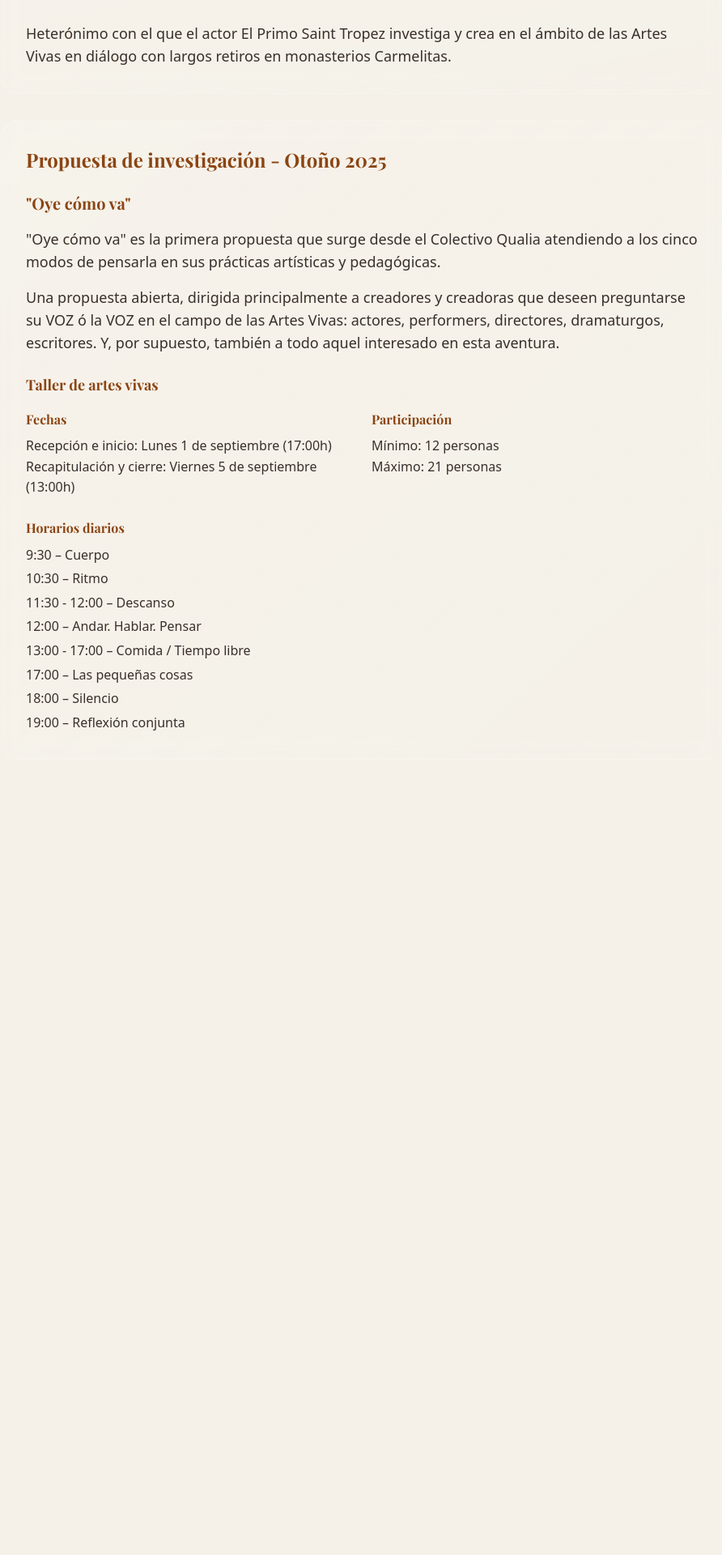
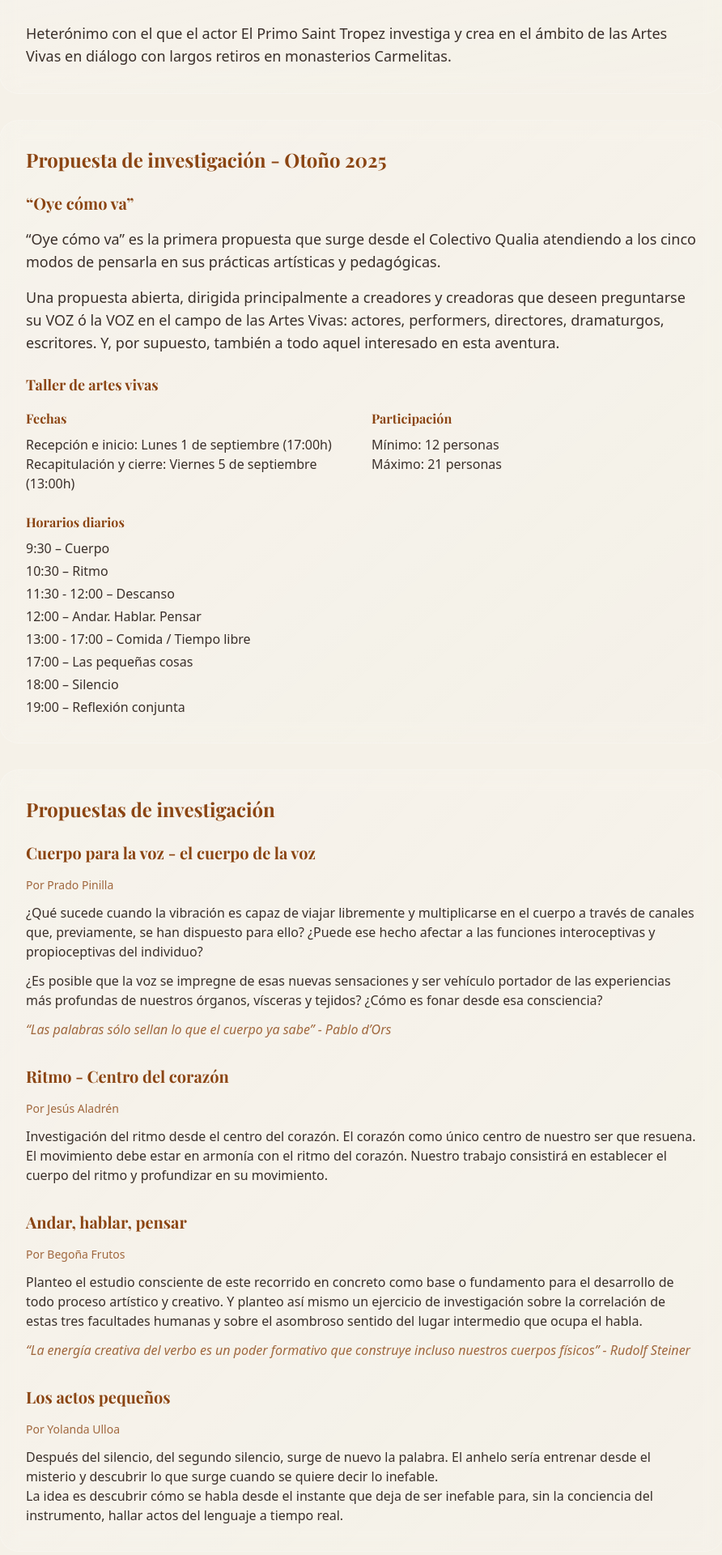
Before and after one commit to EtherCore-Corporation/Qualia, a Next.js app: page /colectivo/jesus-barranco in a window 1280 px wide. Shown: the part 560-2480 px from the top of the page at 81% size, without its empty margins (193-1085 px from the left). Before the commit the page ends 1562 px from the top, so only its background shows below. Built offline with nearby package versions, Linux system fonts and the light colour scheme.

Commit message:
Version 1.4

```diff
--- a/src/app/colectivo/jesus-barranco/page.tsx
+++ b/src/app/colectivo/jesus-barranco/page.tsx
@@ -17,15 +17,15 @@ export default function JesusBarranco() {
             <div className="w-48 h-48 mx-auto mb-6 rounded-full overflow-hidden ring-4 ring-accent/30">
               <Image
                 src="/primo.jpg"
-                alt="Jesús Barranco"
+                alt="El Primo Saint Tropez"
                 width={192}
                 height={192}
                 className="w-full h-full object-cover"
               />
             </div>
-            <h1 className="text-4xl font-bold mb-4 section-title">El Primo Saint Tropez</h1>
-            <p className="text-xl text-accent mb-2">Actor e investigador en Artes Vivas</p>
-            <div className="flex justify-center gap-4">
+            <h1 className="text-3xl md:text-4xl font-bold mb-4 section-title">El Primo Saint Tropez</h1>
+            <p className="text-lg md:text-xl text-accent mb-2">Actor e investigador en Artes Vivas</p>
+            <div className="flex flex-col sm:flex-row justify-center gap-4">
               <a
                 href="#"
                 className="text-sm text-accent hover:text-accent/80 underline"
@@ -42,47 +42,50 @@ export default function JesusBarranco() {
           </div>
 
           {/* Heterónimo */}
-          <div className="mt-8 p-8 bg-gradient-to-br from-white/15 to-white/5 backdrop-blur-md border border-white/20 rounded-3xl">
-            <h2 className="text-2xl font-bold mb-6 section-title">Heterónimo</h2>
-            <p className="text-lg">
+          <div className="mt-8 p-6 md:p-8 bg-gradient-to-br from-white/15 to-white/5 backdrop-blur-md border border-white/20 rounded-3xl">
+            <h2 className="text-xl md:text-2xl font-bold mb-6 section-title">Heterónimo</h2>
+            <p className="text-base md:text-lg">
               Heterónimo con el que el actor El Primo Saint Tropez investiga y crea en el ámbito de las Artes Vivas en diálogo con largos retiros en monasterios Carmelitas.
             </p>
           </div>
 
           {/* Propuesta de Investigación - Otoño 2025 */}
-          <div className="mt-8 p-8 bg-gradient-to-br from-white/15 to-white/5 backdrop-blur-md border border-white/20 rounded-3xl">
-            <h2 className="text-2xl font-bold mb-6 section-title">Propuesta de investigación - Otoño 2025</h2>
+          <div className="mt-8 p-6 md:p-8 bg-gradient-to-br from-white/15 to-white/5 backdrop-blur-md border border-white/20 rounded-3xl">
+            <h2 className="text-xl md:text-2xl font-bold mb-6 section-title">
+              <span className="hidden sm:inline">Propuesta de investigación</span>
+              <span className="sm:hidden">Propuesta de investigación</span> - Otoño 2025
+            </h2>
             <div className="space-y-6">
               <div>
-                <h3 className="text-xl font-bold mb-4 text-accent">"Oye cómo va"</h3>
-                <p className="text-lg mb-4">
-                  "Oye cómo va" es la primera propuesta que surge desde el Colectivo Qualia atendiendo a los cinco modos de pensarla en sus prácticas artísticas y pedagógicas.
+                <h3 className="text-lg md:text-xl font-bold mb-4 text-accent">&ldquo;Oye cómo va&rdquo;</h3>
+                <p className="text-base md:text-lg mb-4">
+                  &ldquo;Oye cómo va&rdquo; es la primera propuesta que surge desde el Colectivo Qualia atendiendo a los cinco modos de pensarla en sus prácticas artísticas y pedagógicas.
                 </p>
-                <p className="text-lg mb-6">
+                <p className="text-base md:text-lg mb-6">
                   Una propuesta abierta, dirigida principalmente a creadores y creadoras que deseen preguntarse su VOZ ó la VOZ en el campo de las Artes Vivas: actores, performers, directores, dramaturgos, escritores. Y, por supuesto, también a todo aquel interesado en esta aventura.
                 </p>
               </div>
 
               {/* Taller de artes vivas */}
               <div>
-                <h4 className="text-lg font-bold mb-4 text-accent">Taller de artes vivas</h4>
+                <h4 className="text-base md:text-lg font-bold mb-4 text-accent">Taller de artes vivas</h4>
 
                 <div className="grid md:grid-cols-2 gap-6 mb-6">
                   <div>
-                    <h5 className="font-bold mb-2">Fechas</h5>
-                    <p>Recepción e inicio: Lunes 1 de septiembre (17:00h)</p>
-                    <p>Recapitulación y cierre: Viernes 5 de septiembre (13:00h)</p>
+                    <h5 className="font-bold mb-2 text-sm md:text-base">Fechas</h5>
+                    <p className="text-sm md:text-base">Recepción e inicio: Lunes 1 de septiembre (17:00h)</p>
+                    <p className="text-sm md:text-base">Recapitulación y cierre: Viernes 5 de septiembre (13:00h)</p>
                   </div>
                   <div>
-                    <h5 className="font-bold mb-2">Participación</h5>
-                    <p>Mínimo: 12 personas</p>
-                    <p>Máximo: 21 personas</p>
+                    <h5 className="font-bold mb-2 text-sm md:text-base">Participación</h5>
+                    <p className="text-sm md:text-base">Mínimo: 12 personas</p>
+                    <p className="text-sm md:text-base">Máximo: 21 personas</p>
                   </div>
                 </div>
 
                 <div>
-                  <h5 className="font-bold mb-2">Horarios diarios</h5>
-                  <ul className="space-y-1">
+                  <h5 className="font-bold mb-2 text-sm md:text-base">Horarios diarios</h5>
+                  <ul className="space-y-1 text-sm md:text-base">
                     <li>9:30 – Cuerpo</li>
                     <li>10:30 – Ritmo</li>
                     <li>11:30 - 12:00 – Descanso</li>
@@ -96,6 +99,52 @@ export default function JesusBarranco() {
               </div>
             </div>
           </div>
+
+          {/* Propuestas de investigación del colectivo */}
+          <div className="mt-8 p-6 md:p-8 bg-gradient-to-br from-white/15 to-white/5 backdrop-blur-md border border-white/20 rounded-3xl">
+            <h2 className="text-xl md:text-2xl font-bold mb-6 section-title">
+              <span className="hidden sm:inline">Propuestas de investigación</span>
+              <span className="sm:hidden">Propuestas de investigación</span>
+            </h2>
+            <div className="space-y-8">
+
+              {/* Cuerpo para la voz */}
+              <div>
+                <h3 className="text-lg md:text-xl font-bold mb-4 text-accent">Cuerpo para la voz - el cuerpo de la voz</h3>
+                <p className="text-sm text-accent/80 mb-3">Por Prado Pinilla</p>
+                <div className="space-y-3">
+                  <p className="text-sm md:text-base">¿Qué sucede cuando la vibración es capaz de viajar libremente y multiplicarse en el cuerpo a través de canales que, previamente, se han dispuesto para ello? ¿Puede ese hecho afectar a las funciones interoceptivas y propioceptivas del individuo?</p>
+                  <p className="text-sm md:text-base">¿Es posible que la voz se impregne de esas nuevas sensaciones y ser vehículo portador de las experiencias más profundas de nuestros órganos, vísceras y tejidos? ¿Cómo es fonar desde esa consciencia?</p>
+                  <p className="italic text-accent/80 text-sm md:text-base">&ldquo;Las palabras sólo sellan lo que el cuerpo ya sabe&rdquo; - Pablo d&rsquo;Ors</p>
+                </div>
+              </div>
+
+              {/* Ritmo - Centro del corazón */}
+              <div>
+                <h3 className="text-lg md:text-xl font-bold mb-4 text-accent">Ritmo - Centro del corazón</h3>
+                <p className="text-sm text-accent/80 mb-3">Por Jesús Aladrén</p>
+                <p className="text-sm md:text-base">Investigación del ritmo desde el centro del corazón. El corazón como único centro de nuestro ser que resuena. El movimiento debe estar en armonía con el ritmo del corazón. Nuestro trabajo consistirá en establecer el cuerpo del ritmo y profundizar en su movimiento.</p>
+              </div>
+
+              {/* Andar, hablar, pensar */}
+              <div>
+                <h3 className="text-lg md:text-xl font-bold mb-4 text-accent">Andar, hablar, pensar</h3>
+                <p className="text-sm text-accent/80 mb-3">Por Begoña Frutos</p>
+                <div className="space-y-3">
+                  <p className="text-sm md:text-base">Planteo el estudio consciente de este recorrido en concreto como base o fundamento para el desarrollo de todo proceso artístico y creativo. Y planteo así mismo un ejercicio de investigación sobre la correlación de estas tres facultades humanas y sobre el asombroso sentido del lugar intermedio que ocupa el habla.</p>
+                  <p className="italic text-accent/80 text-sm md:text-base">&ldquo;La energía creativa del verbo es un poder formativo que construye incluso nuestros cuerpos físicos&rdquo; - Rudolf Steiner</p>
+                </div>
+              </div>
+
+              {/* Los actos pequeños */}
+              <div>
+                <h3 className="text-lg md:text-xl font-bold mb-4 text-accent">Los actos pequeños</h3>
+                <p className="text-sm text-accent/80 mb-3">Por Yolanda Ulloa</p>
+                <p className="text-sm md:text-base">Después del silencio, del segundo silencio, surge de nuevo la palabra. El anhelo sería entrenar desde el misterio y descubrir lo que surge cuando se quiere decir lo inefable.</p>
+                <p className="text-sm md:text-base">La idea es descubrir cómo se habla desde el instante que deja de ser inefable para, sin la conciencia del instrumento, hallar actos del lenguaje a tiempo real.</p>
+              </div>
+            </div>
+          </div>
         </div>
       </div>
     </div>
--- a/src/app/colectivo/page.tsx
+++ b/src/app/colectivo/page.tsx
@@ -113,7 +113,7 @@ export default function Profesores() {
                   className="w-full h-full object-cover group-hover:scale-110 transition-transform duration-500"
                 />
               </div>
-              <h3 className="text-xl font-bold mb-4 section-title">El Primo Saint Tropez</h3>
+              <h3 className="text-xl font-bold mb-4 section-title">Jesús Barranco</h3>
               <p className="text-sm text-muted leading-relaxed">
                 Actor e investigador en Artes Vivas, miembro de diversos colectivos artísticos.
               </p>
--- a/src/app/page.tsx
+++ b/src/app/page.tsx
@@ -372,7 +372,10 @@ export default function Home() {
       {/* Workshop Section */}
       <section id="propuesta-investigacion" className="py-16 bg-background/85">
         <div className="container mx-auto px-4">
-          <h2 className="text-4xl font-bold mb-8 text-center section-title">Propuesta de investigación - Otoño 2025</h2>
+                      <h2 className="text-2xl md:text-4xl font-bold mb-8 text-center section-title">
+              <span className="hidden sm:inline">Propuesta de investigación</span>
+              <span className="sm:hidden">Propuesta de investigación</span> - Otoño 2025
+            </h2>
           <div className="max-w-4xl mx-auto mb-12 p-8 bg-gradient-to-br from-white/15 to-white/5 backdrop-blur-md border border-white/20 rounded-3xl">
             <h3 className="text-2xl font-bold mb-6 text-center section-title">&ldquo;Oye cómo va&rdquo;</h3>
             <p className="text-lg leading-relaxed text-center">
@@ -416,7 +419,10 @@ export default function Home() {
 
             {/* Propuestas de Investigación */}
             <div className="max-w-6xl mx-auto mt-16">
-              <h3 className="text-3xl font-bold mb-12 text-center section-title">Propuesta de investigación</h3>
+              <h3 className="text-2xl md:text-3xl font-bold mb-12 text-center section-title">
+              <span className="hidden sm:inline">Propuesta de investigación</span>
+              <span className="sm:hidden">Propuesta de investigación</span>
+            </h3>
 
               <div className="grid md:grid-cols-2 gap-8">
                 {/* Cuerpo */}
@@ -424,7 +430,7 @@ export default function Home() {
                   <div className="flex items-center mb-6">
                     <Image src="/3.png" alt="Leaf icon" width={48} height={48} className="w-12 h-12 mr-4" />
                                           <div>
-                      <h4 className="text-2xl font-bold section-title">Cuerpo para la voz - el cuerpo de la voz</h4>
+                        <h4 className="text-lg md:text-2xl font-bold section-title">Cuerpo para la voz - el cuerpo de la voz</h4>
                         <p className="text-sm text-accent mt-1">Por Prado Pinilla</p>
                       </div>
                   </div>
@@ -444,7 +450,7 @@ export default function Home() {
                   <div className="flex items-center mb-6">
                     <Image src="/4.png" alt="Leaf icon" width={48} height={48} className="w-12 h-12 mr-4" />
                                           <div>
-                      <h4 className="text-2xl font-bold section-title">Ritmo - Centro del corazón</h4>
+                        <h4 className="text-lg md:text-2xl font-bold section-title">Ritmo - Centro del corazón</h4>
                         <p className="text-sm text-accent mt-1">Por Jesús Aladrén</p>
                       </div>
                   </div>
@@ -458,7 +464,7 @@ export default function Home() {
                   <div className="flex items-center mb-6">
                     <Image src="/5.png" alt="Leaf icon" width={48} height={48} className="w-12 h-12 mr-4" />
                                           <div>
-                      <h4 className="text-2xl font-bold section-title">Andar, hablar, pensar</h4>
+                        <h4 className="text-lg md:text-2xl font-bold section-title">Andar, hablar, pensar</h4>
                         <p className="text-sm text-accent mt-1">Por Yolanda Ulloa</p>
                       </div>
                   </div>
@@ -475,7 +481,7 @@ export default function Home() {
                   <div className="flex items-center mb-6">
                     <Image src="/6.png" alt="Leaf icon" width={48} height={48} className="w-12 h-12 mr-4" />
                                           <div>
-                      <h4 className="text-2xl font-bold section-title">Los actos pequeños</h4>
+                        <h4 className="text-lg md:text-2xl font-bold section-title">Los actos pequeños</h4>
                         <p className="text-sm text-accent mt-1">Por El Primo Saint Tropez</p>
                       </div>
                   </div>
```
Lines whose indentation alone changed are shown as unchanged.
